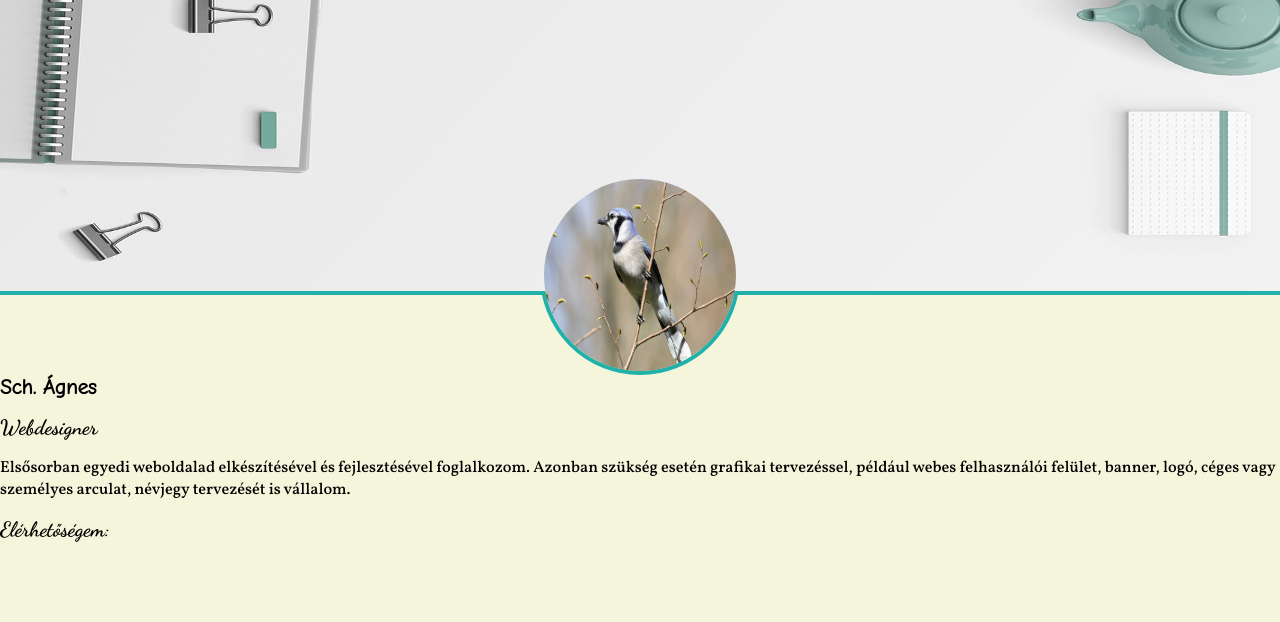
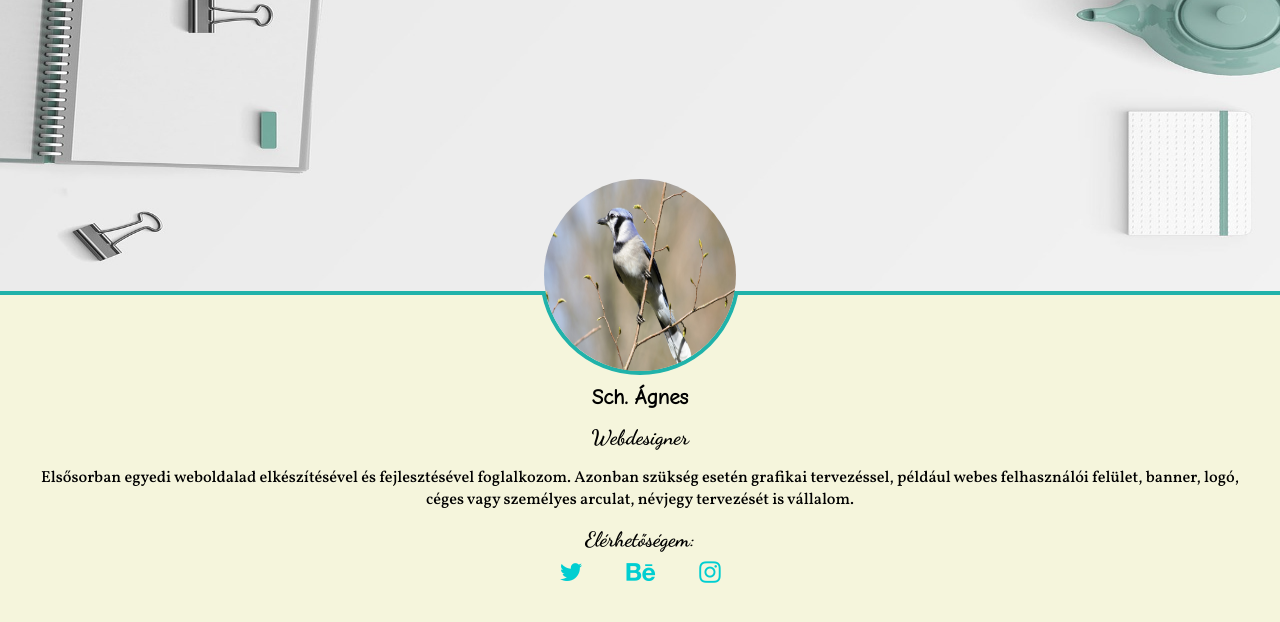
Before and after one commit to agnesschwarz/digitalbusinesscard, a plain HTML site: page businesscard.html in a window 1280 px wide. Drawn offline with Linux system fonts and the light colour scheme.

Commit message:
add base file structure

```diff
--- a/businesscard.html
+++ b/businesscard.html
@@ -6,19 +6,21 @@
   <meta name="viewport" content="width=device-width, initial-scale=1">
   <link rel="stylesheet" type="text/css" href="businesscard.css">
   <link href="https://fonts.googleapis.com/css2?family=Comic+Neue&family=Dancing+Script:wght@700&family=Vollkorn:wght@500&display=swap" rel="stylesheet">
+  <link href="https://maxcdn.bootstrapcdn.com/font-awesome/4.7.0/css/font-awesome.min.css" rel="stylesheet">
 </head>
 <body>
   <div class="profile-card">
       <img src="assets/desktop-2325627_1280.jpg" alt="Mydesk" class="head">
-      <img src="assets/blue-jay-5066151_1280.jpg" alt="Sch. Agnes" class="profile">
-    <div class="background">
+  </div>
+  <div>
+    <img src="assets/blue-jay-5066151_1280.jpg" alt="Sch. Agnes" class="profile">
+    <div class="text">
       <h1>Sch. Ágnes</h1>
       <h2>Webdesigner</h2>
       <p>Elsősorban egyedi weboldalad elkészítésével és fejlesztésével foglalkozom. Azonban szükség esetén grafikai tervezéssel, például webes felhasználói felület, banner, logó, céges vagy személyes arculat, névjegy tervezését is vállalom.</p>
       <h2>Elérhetőségem:</h2>
       </div>
       <div class="content">
-        <section class="links">
             <ul>
               <li><a href="https://twitter.com/#"><i class="fa fa-twitter" aria-hidden="true"></i>
 </a></li>
@@ -26,9 +28,7 @@
 </a></li>
               <li><a href="https://instagram.com/#"><i class="fa fa-instagram" aria-hidden="true"></i>
 </a></li>
-            </ul>
-        </section>
+        </ul>
       </div>
-
 </body>
 </html>
```
